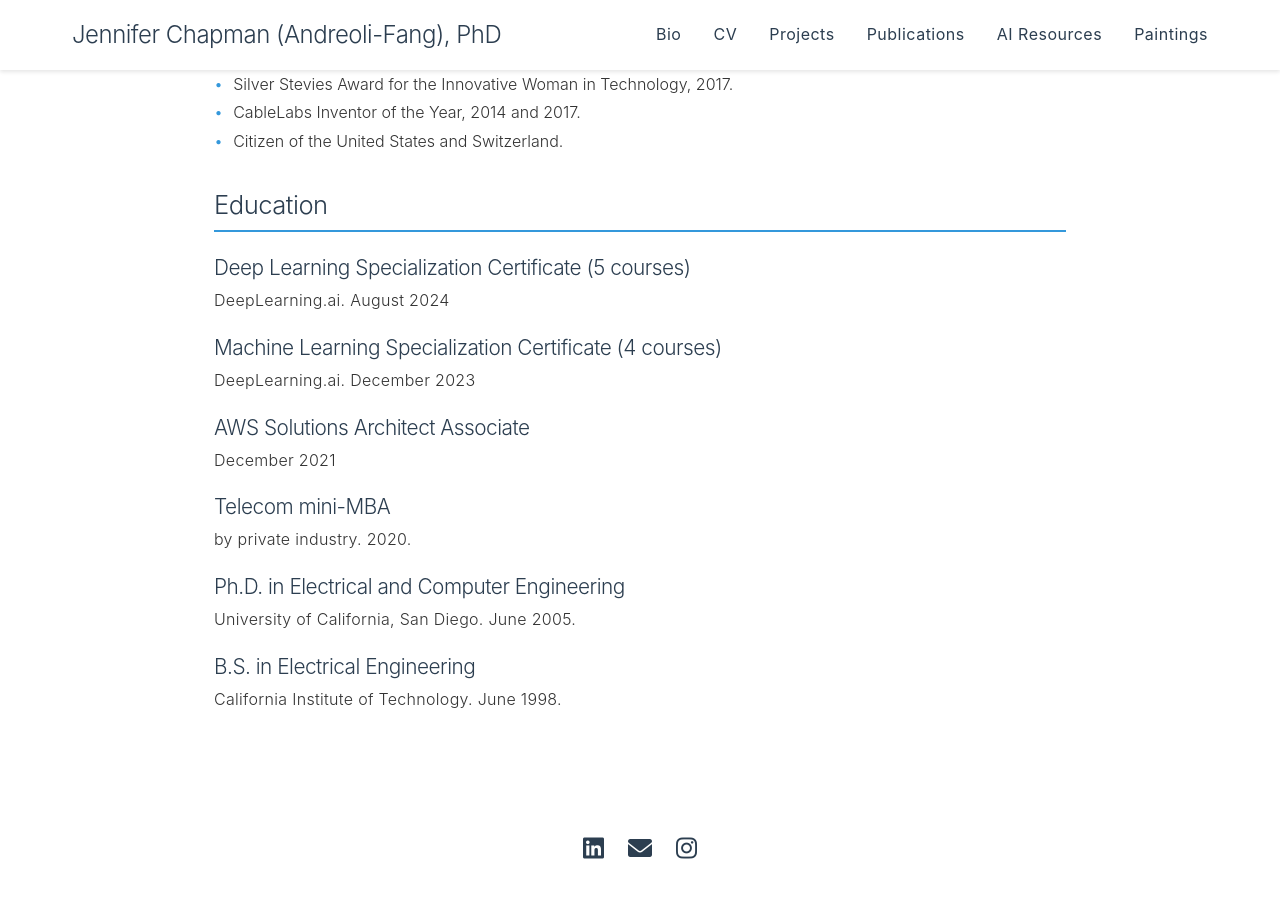
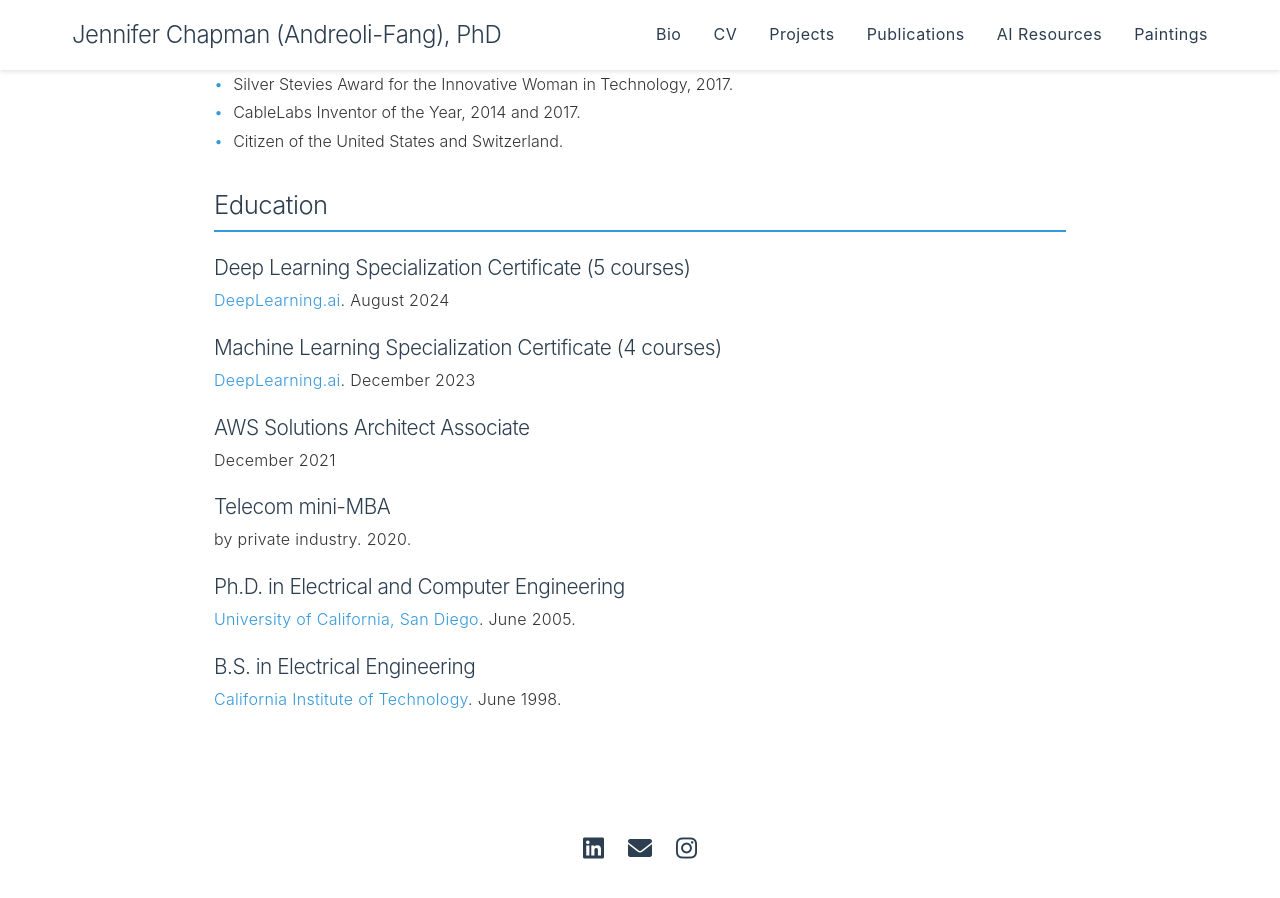
Before and after one commit to nextjen-ai/nextjen-ai.github.io, a Jekyll site: the page built from cv.md, in a window 1280 px wide and 900 px high, scrolled down 2145 px. Built offline with Jekyll 4.4.1, drawn with Linux system fonts in a browser that asks for light colours.

Commit message:
Updated cv page

```diff
--- a/_includes/cv-content.html
+++ b/_includes/cv-content.html
@@ -72,10 +72,10 @@
     <h2>Education</h2>
 
     <h3>Deep Learning Specialization Certificate (5 courses)</h3>
-    <p>DeepLearning.ai. August 2024</p>
+    <p><em>DeepLearning.ai</em>. August 2024</p>
 
     <h3>Machine Learning Specialization Certificate (4 courses)</h3>
-    <p>DeepLearning.ai. December 2023</p>
+    <p><em>DeepLearning.ai</em>. December 2023</p>
 
     <h3>AWS Solutions Architect Associate</h3>
     <p>December 2021</p>
@@ -84,8 +84,8 @@
     <p>by private industry. 2020.</p>
 
     <h3>Ph.D. in Electrical and Computer Engineering</h3>
-    <p>University of California, San Diego. June 2005.</p>
+    <p><em>University of California, San Diego</em>. June 2005.</p>
 
     <h3>B.S. in Electrical Engineering</h3>
-    <p>California Institute of Technology. June 1998.</p>
+    <p><em>California Institute of Technology</em>. June 1998.</p>
 </section>
```
